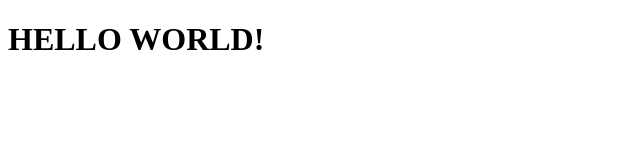
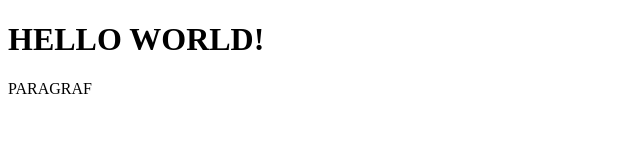
Before and after one commit to DJlHunt3r0/test, a plain HTML site: page index.html in a window 1280 px wide. Shown: the whole page, without its empty margins (0-640 px from the left). Drawn offline with Linux system fonts and the light colour scheme.

Commit message:
Dodano paragraf

```diff
--- a/index.html
+++ b/index.html
@@ -7,5 +7,6 @@
 </head>
 <body>
     <h1>HELLO WORLD!</h1>
+    <p>PARAGRAF</p>
 </body>
 </html>
```
